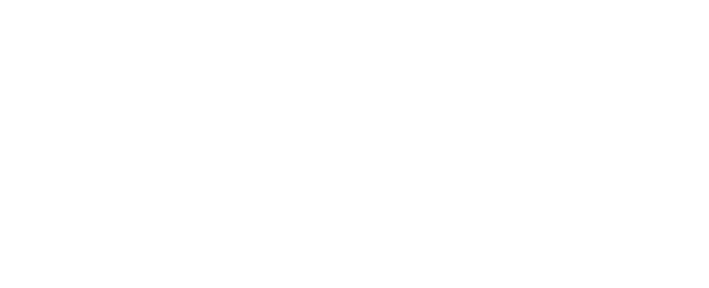
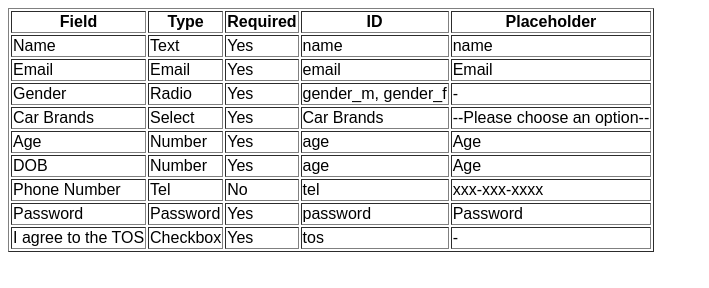
Before and after one commit to acciojob/signup-form-car-zbrrk, a website: page main.html in a window 1280 px wide. Shown: the whole page, without its empty margins (0-709 px from the left). Drawn offline with Linux system fonts and the light colour scheme.

Commit message:
created a submission

```diff
--- a/main.html
+++ b/main.html
@@ -1,16 +1,99 @@
 <!DOCTYPE html>
+<html lang="en">
+<head>
+    <meta charset="UTF-8">
+    <meta name="viewport" content="width=device-width, initial-scale=1.0">
+    <title>Document</title>
+</head>
+<style>
+   body{
+      font-family: sans-serif;
+   }
+   th{
+      text-align: center;
+   }
+   td {
+            border-collapse: collapse;
+        }
+</style>
+<body>
+   <table border="1">
+ <tr>
+    <th>Field</th>
+    <th>Type</th>
+    <th>Required</th>
+    <th>ID</th>
+    <th>Placeholder</th>
+  </tr>
+  <tr>
+    <td>Name</td>
+    <td>Text</td>
+    <td>Yes</td>
+    <td>name</td>
+    <td>name</td>
+  </tr>
+  <tr>
+    <td>Email</td>
+    <td>Email</td>
+    <td>Yes</td>
+    <td>email</td>
+    <td>Email</td>
+ </tr>
+ <tr>
+    <td>Gender</td>
+    <td>Radio</td>
+    <td>Yes</td>
+    <td>gender_m, gender_f</td>
+    <td>-</td>
+ </tr>
+ <tr>
+    <td>Car Brands</td>
+    <td>Select</td>
+    <td>Yes</td>
+    <td>Car Brands</td>
+    <td>--Please choose an option--</td>
+     </tr>
 
-<html>
+     <tr>
+      <td>Age</td>
+    <td>Number</td>
+    <td>Yes</td>
+    <td>age</td>
+    <td>Age</td>
+     </tr>
 
-<head>
-	<link rel="stylesheet" href="styles.css">
-</head>
+     <tr>
+      <td>DOB</td>
+    <td>Number</td>
+    <td>Yes</td>
+    <td>age</td>
+    <td>Age</td>
+     </tr>
 
-<body>
-	<!-- the entire body must be written by student -->
-    <script type="text/javascript" src="./script.js">
-</script>
+     <tr>
+      <td>Phone Number</td>
+    <td>Tel</td>
+    <td>No</td>
+    <td>tel</td>
+    <td>xxx-xxx-xxxx</td>
+     </tr>
 
+     <tr>
+      <td>Password</td>
+    <td>Password</td>
+    <td>Yes</td>
+    <td>password</td>
+    <td>Password</td>
+     </tr>
+
+     <tr>
+      <td>I agree to the TOS</td>
+      <td>Checkbox</td>
+      <td>Yes</td>
+      <td>tos</td>
+      <td>-</td>
+     </tr>
+
+</table>
 </body>
-
 </html>
```
